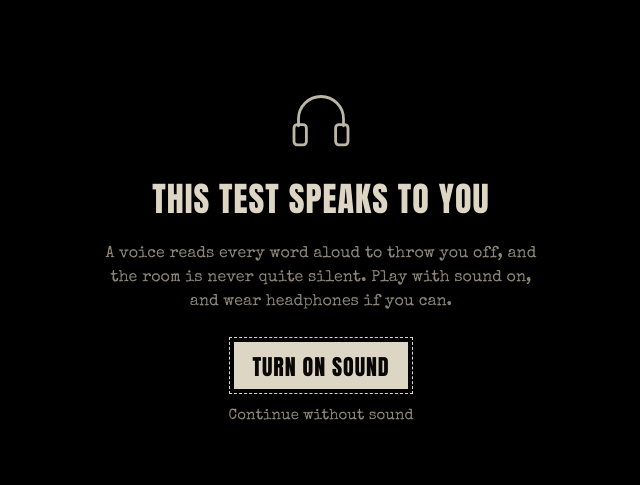
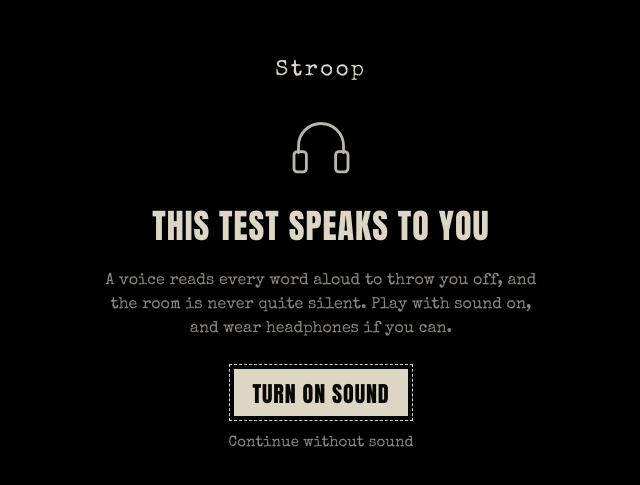
Before and after one commit to lianhong2210/stroop-test, a Next.js app: page / in a window 1280 px wide. Shown: the part 141-626 px from the top of the page, without its empty margins (319-959 px from the left). Built offline with nearby package versions, Linux system fonts and the light colour scheme; no server answers.

Commit message:
Enhance: add app name

```diff
--- a/src/app/globals.css
+++ b/src/app/globals.css
@@ -248,6 +248,14 @@ html[data-sound="known"] .gate {
 
 @keyframes gate-in {
   from { opacity: 0; }
+}
+
+.gate .gate-brand {
+  margin: 0 0 4px;
+  font-family: var(--font-type);
+  font-size: 22px;
+  letter-spacing: 0.12em;
+  color: var(--bone);
 }
 
 .gate-icon {
--- a/src/components/SoundGate.tsx
+++ b/src/components/SoundGate.tsx
@@ -1,6 +1,7 @@
 "use client";
 
 import { useState } from "react";
+import { SITE_NAME } from "@/lib/site";
 
 interface Props {
   onChoose: (soundOn: boolean) => void;
@@ -28,6 +29,10 @@ export function SoundGate({ onChoose }: Props) {
       aria-labelledby="gate-title"
     >
       <div className="gate-inner">
+        {/* The app's name in plain, readable type on the first screen a
+            visitor sees. Google's brand check looks for it (the big STROOP
+            logo is masked and split into coloured pieces, so it can't). */}
+        <p className="gate-brand">{SITE_NAME}</p>
         <svg
           className="gate-icon"
           viewBox="0 0 64 64"
```
